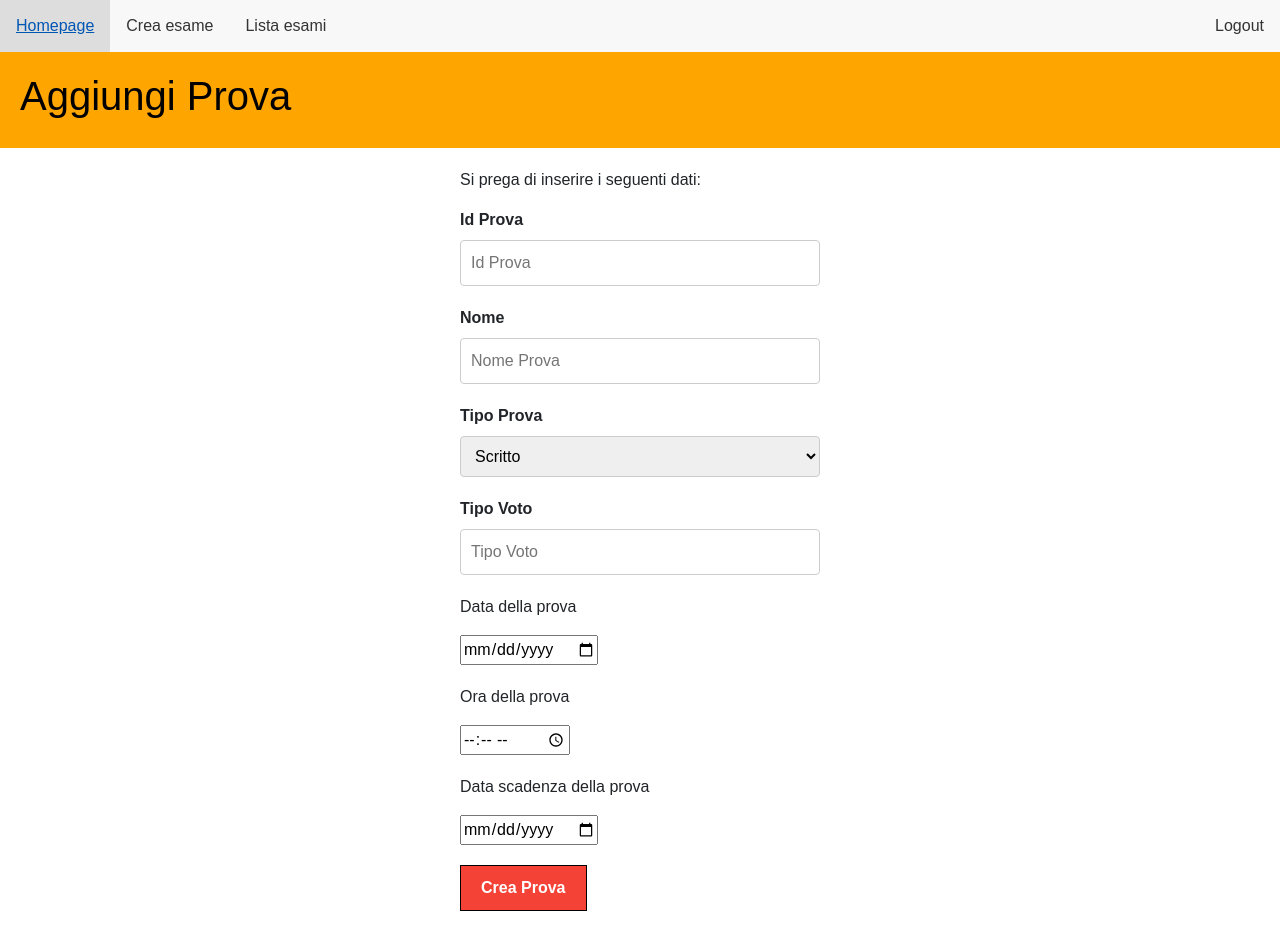
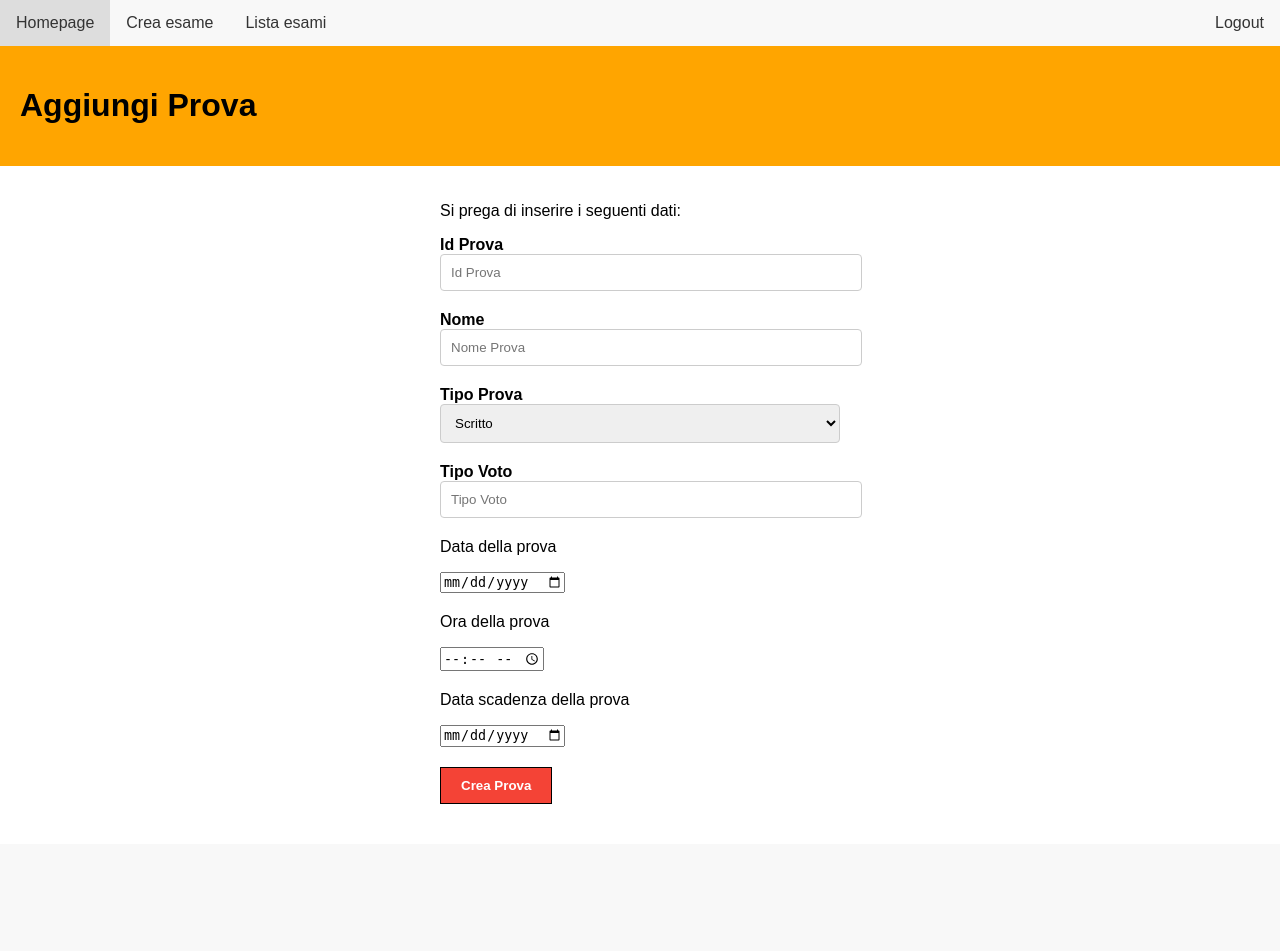
Before and after one commit to Jimpoz/Progetto-BD, a Flask app: a page that uses app/templates/create_test.html in a window 1280 px wide. After the commit the page ends 804 px from the top, so only its background shows below. Run offline with Flask 3, Linux system fonts and the light colour scheme; a user stored in the database is signed in; some libraries are stand-ins or nearby versions.

Commit message:
Create test fixato font, fix go back button

```diff
--- a/app/static/goback.css
+++ b/app/static/goback.css
@@ -9,6 +9,8 @@
     font-size: 16px;
     margin: 4px 2px;
     cursor: pointer;
+    position: relative;
+    left: 20px;
   }
 
   .button-goback:hover {
--- a/app/templates/create_test.html
+++ b/app/templates/create_test.html
@@ -1,6 +1,6 @@
 <!DOCTYPE html>
-<link rel="stylesheet" href="https://stackpath.bootstrapcdn.com/bootstrap/4.5.2/css/bootstrap.min.css">
-<link rel="stylesheet" href="https://cdnjs.cloudflare.com/ajax/libs/bootstrap-datetimepicker/4.17.47/css/bootstrap-datetimepicker.min.css">
+<!--<link rel="stylesheet" href="https://stackpath.bootstrapcdn.com/bootstrap/4.5.2/css/bootstrap.min.css">
+<link rel="stylesheet" href="https://cdnjs.cloudflare.com/ajax/libs/bootstrap-datetimepicker/4.17.47/css/bootstrap-datetimepicker.min.css">-->
 
 <html lang="en">
 <head>
```
